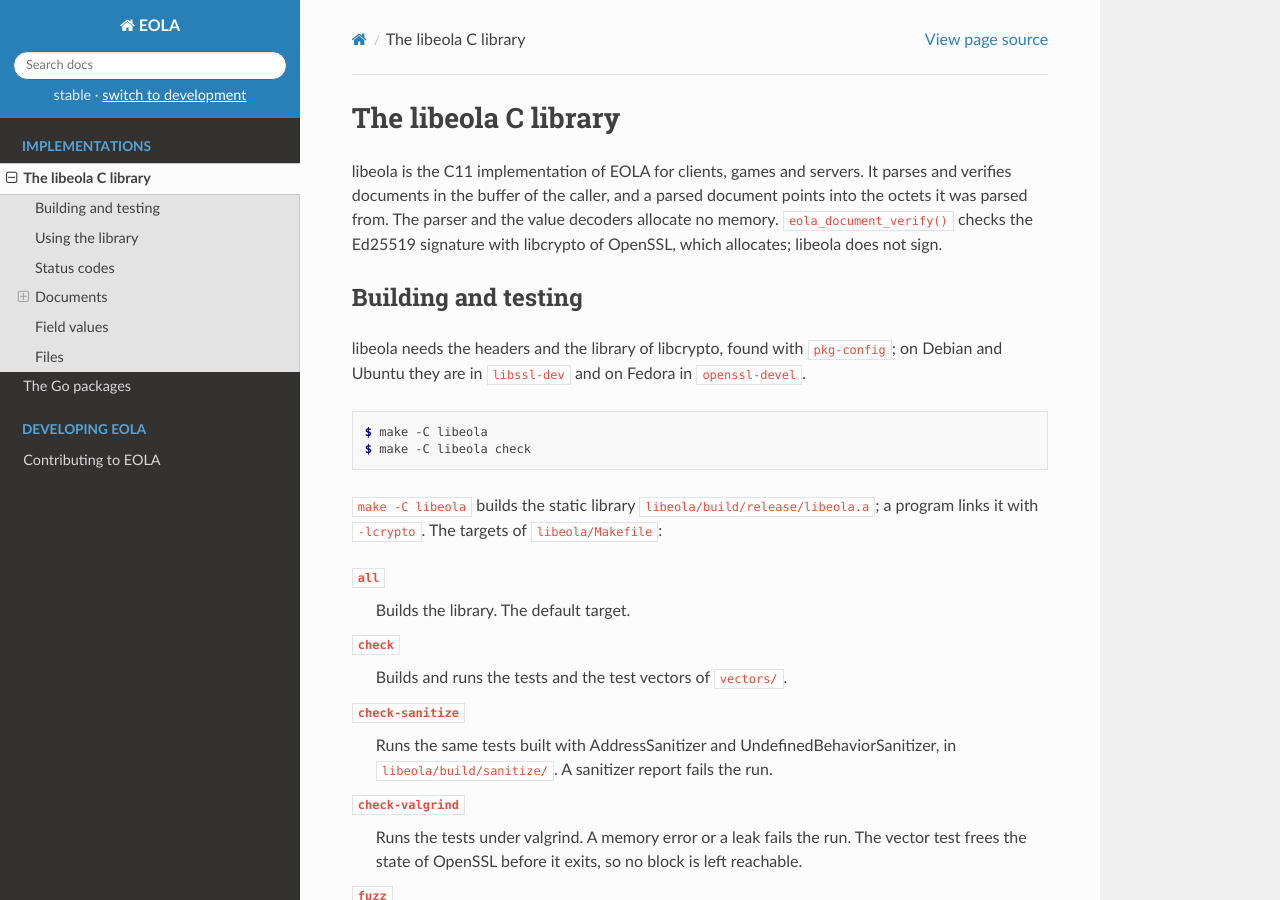
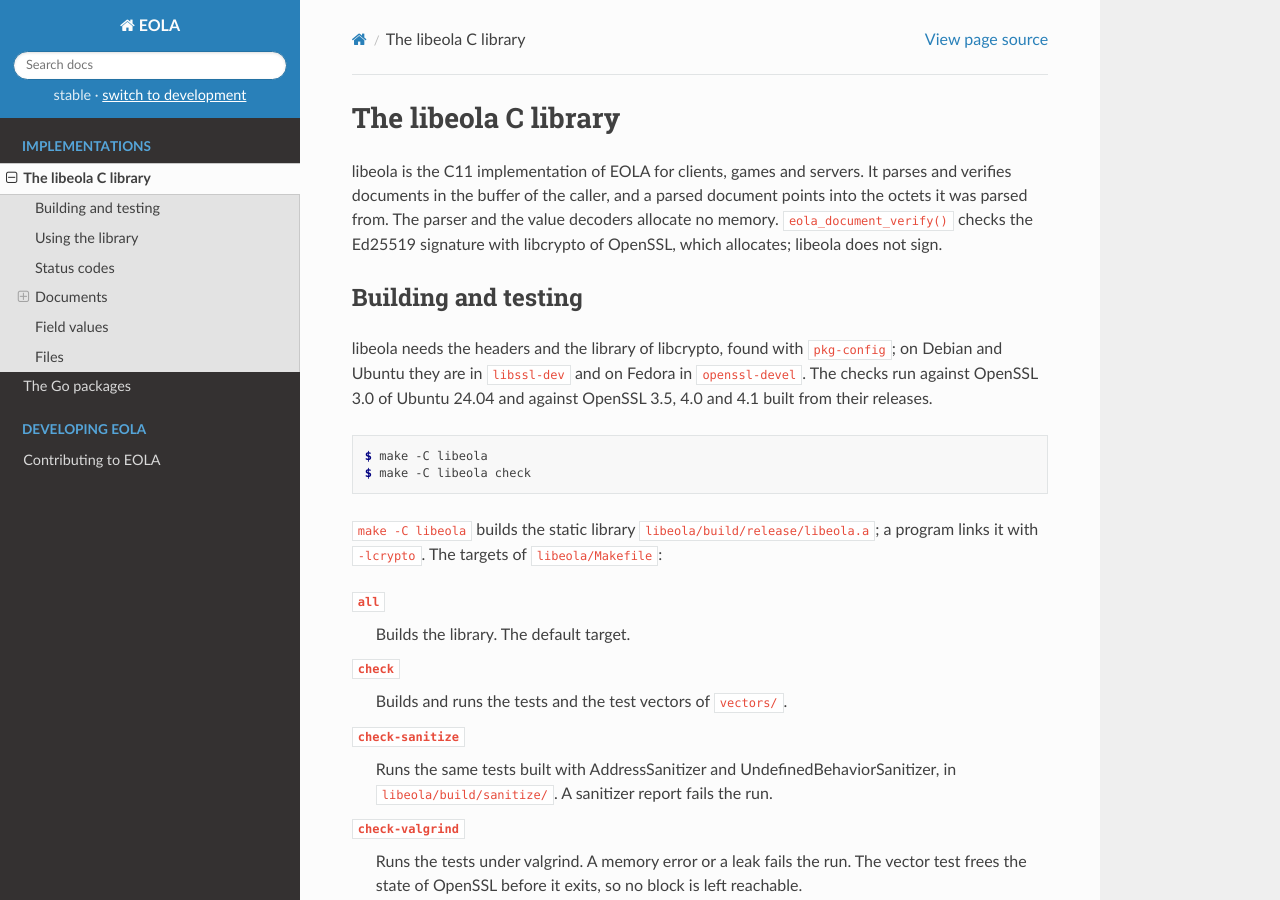
Before and after one commit to szymonwilczek/eola, a Sphinx documentation site: the page built from Documentation/libeola/index.rst, in a window 1280 px wide and 900 px high. Built offline with Sphinx 7.4.7 and the Read the Docs theme 3.1.0, drawn with Linux system fonts in a browser that asks for light colours.

Commit message:
.github: workflows: test libeola against OpenSSL 3.5 and 4.x
The libeola jobs use the libcrypto of Ubuntu 24.04, which is OpenSSL
3.0, and no supported release of OpenSSL was tested: 3.5, the long
term release, and 4.0 and 4.1, whose libcrypto.so.4 a distribution may
ship alone.

Add a job that builds each of OpenSSL 3.5.9, 4.0.3 and 4.1.0 from its
release tarball, whose SHA-256 the workflow pins, and runs the tests,
AddressSanitizer and valgrind against it. The tarballs carry valid
signatures of the OpenSSL release key

    B146647E45A7B33947AB226B2A2C87D161692D40

and their SHA-256 match the ones published with them.

The compiler and linker flags name the build, with an rpath, and a
step checks that the tests load its libcrypto: with pkg-config alone,
the tests pass against the libcrypto of the system whenever pkg-config
does not find the build, as a local run with a failed build of OpenSSL
showed.

All three releases pass, and all three accept the forged signatures of
the vectors when the checks of rule 22 are removed.

Signed-off-by: Szymon Wilczek <swilczek.lx@gmail.com>

```diff
--- a/Documentation/libeola/index.rst
+++ b/Documentation/libeola/index.rst
@@ -17,7 +17,8 @@ Building and testing
 
 libeola needs the headers and the library of libcrypto, found with
 ``pkg-config``; on Debian and Ubuntu they are in ``libssl-dev`` and on
-Fedora in ``openssl-devel``.
+Fedora in ``openssl-devel``. The checks run against OpenSSL 3.0 of Ubuntu
+24.04 and against OpenSSL 3.5, 4.0 and 4.1 built from their releases.
 
 .. code-block:: console
 
```
Also changed, not shown: 1 other file.
